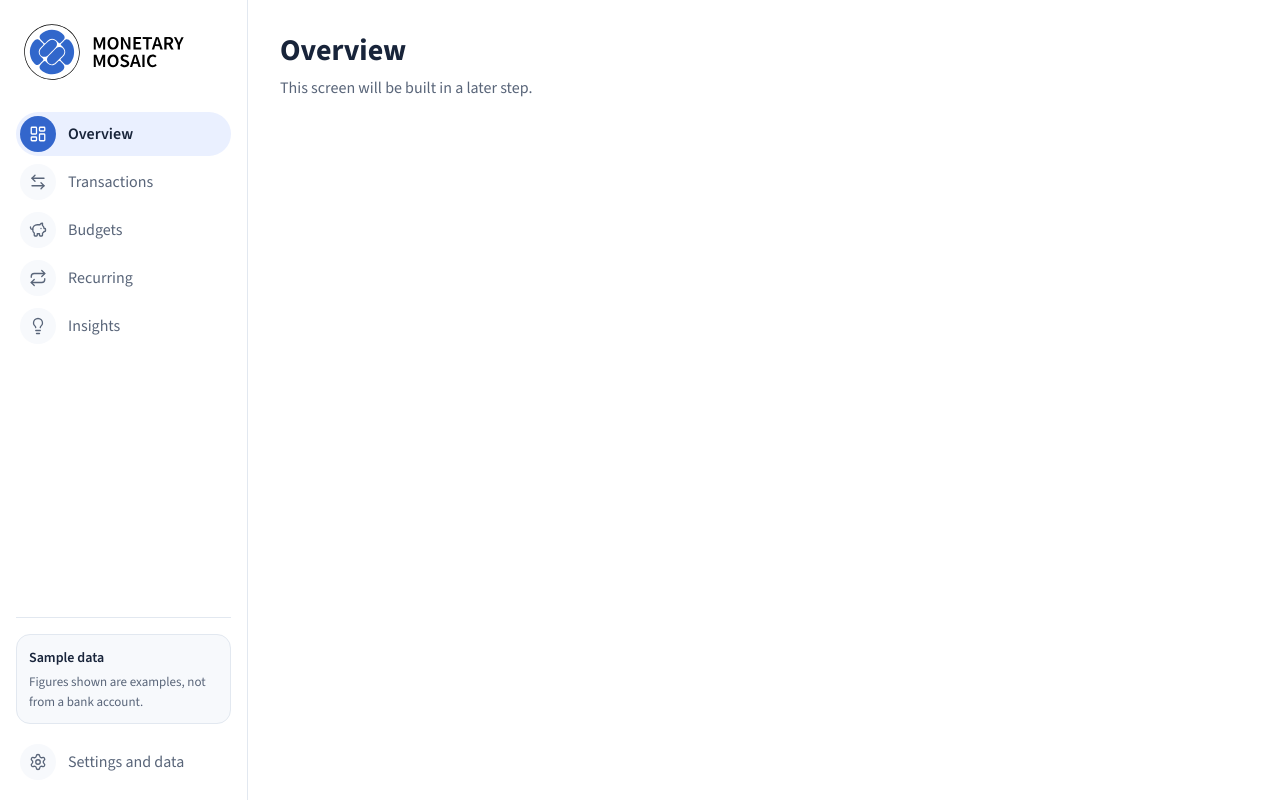
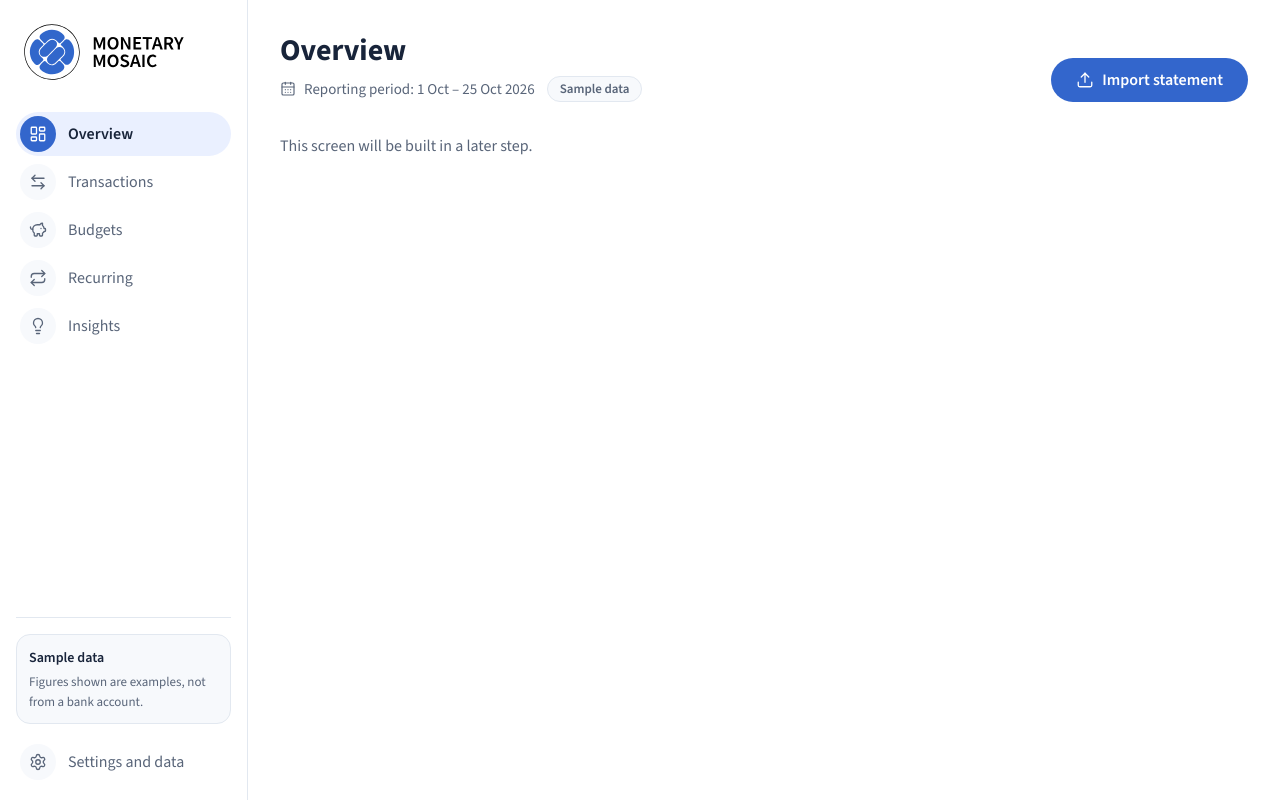
Before and after one commit to aryan-kond/monetary-mosaic, a React (Vite) app in the folder frontend/: page / in a window 1280 px wide. Built offline with nearby package versions, Linux system fonts and the light colour scheme.

Commit message:
feat: add page header and button components

```diff
--- a/frontend/src/App.css
+++ b/frontend/src/App.css
@@ -1,11 +1,3 @@
-.page-title {
-  font-size: var(--text-page-title);
-  font-weight: 700;
-  line-height: 1.2;
-  color: var(--color-text-primary);
-}
-
 .page-placeholder {
-  margin-top: var(--space-2);
   color: var(--color-text-secondary);
 }
--- a/frontend/src/App.tsx
+++ b/frontend/src/App.tsx
@@ -1,6 +1,10 @@
 import { useState } from 'react';
+import { Upload } from 'lucide-react';
 import { AppShell } from './components/AppShell/AppShell';
+import { Button } from './components/Button/Button';
+import { PageHeader } from './components/PageHeader/PageHeader';
 import { primaryNav, utilityNav, type NavId } from './components/Sidebar/navItems';
+import { reportingPeriod } from './data/mockData';
 import './App.css';
 
 const allNavItems = [...primaryNav, ...utilityNav];
@@ -8,10 +12,25 @@ const allNavItems = [...primaryNav, ...utilityNav];
 export default function App() {
   const [activeId, setActiveId] = useState<NavId>('overview');
   const activeItem = allNavItems.find((item) => item.id === activeId) ?? primaryNav[0];
+  const isOverview = activeId === 'overview';
 
   return (
     <AppShell activeId={activeId} onNavigate={setActiveId}>
-      <h1 className="page-title">{activeItem.label}</h1>
+      <PageHeader
+        title={activeItem.label}
+        period={isOverview ? reportingPeriod.label : undefined}
+        sampleData={isOverview}
+        action={
+          isOverview ? (
+            <Button
+              icon={<Upload size={18} strokeWidth={1.75} />}
+              onClick={() => setActiveId('transactions')}
+            >
+              Import statement
+            </Button>
+          ) : undefined
+        }
+      />
       <p className="page-placeholder">This screen will be built in a later step.</p>
     </AppShell>
   );
--- /dev/null
+++ b/frontend/src/components/Button/Button.css
@@ -0,0 +1,59 @@
+.button {
+  display: inline-flex;
+  align-items: center;
+  justify-content: center;
+  gap: var(--space-2);
+  height: 44px;
+  padding: 0 var(--space-6);
+  border: 1px solid transparent;
+  border-radius: var(--radius-pill);
+  font-family: inherit;
+  font-size: var(--text-control);
+  font-weight: 600;
+  line-height: 1;
+  cursor: pointer;
+  transition:
+    background-color var(--duration-fast) var(--ease-standard),
+    border-color var(--duration-fast) var(--ease-standard),
+    color var(--duration-fast) var(--ease-standard);
+}
+
+.button__icon {
+  display: inline-grid;
+  place-items: center;
+}
+
+.button--primary {
+  background: var(--color-primary);
+  color: #ffffff;
+}
+
+.button--primary:hover:not(:disabled) {
+  background: var(--color-primary-hover);
+}
+
+.button--primary:active:not(:disabled) {
+  background: var(--color-primary-pressed);
+}
+
+.button--secondary {
+  background: var(--color-canvas);
+  border-color: var(--color-border);
+  color: var(--color-text-primary);
+}
+
+.button--secondary:hover:not(:disabled) {
+  background: var(--color-surface-soft);
+}
+
+.button--secondary:active:not(:disabled) {
+  background: var(--color-primary-tint);
+}
+
+/* Disabled is not color alone: the cursor changes and the style is clearly flat. */
+.button:disabled {
+  background: var(--color-surface-soft);
+  border-color: var(--color-border);
+  color: var(--color-text-secondary);
+  cursor: not-allowed;
+}
--- /dev/null
+++ b/frontend/src/components/Button/Button.tsx
@@ -0,0 +1,31 @@
+import type { ButtonHTMLAttributes, ReactNode } from 'react';
+import './Button.css';
+
+interface ButtonProps extends ButtonHTMLAttributes<HTMLButtonElement> {
+  /** One primary button per view. Use secondary for supporting actions. */
+  variant?: 'primary' | 'secondary';
+  /** Optional leading icon. It is decorative, so the label must carry the meaning. */
+  icon?: ReactNode;
+}
+
+export function Button({
+  variant = 'primary',
+  icon,
+  type = 'button',
+  className,
+  children,
+  ...rest
+}: ButtonProps) {
+  const classes = ['button', `button--${variant}`, className].filter(Boolean).join(' ');
+
+  return (
+    <button type={type} className={classes} {...rest}>
+      {icon && (
+        <span className="button__icon" aria-hidden="true">
+          {icon}
+        </span>
+      )}
+      {children}
+    </button>
+  );
+}
--- /dev/null
+++ b/frontend/src/components/PageHeader/PageHeader.css
@@ -0,0 +1,48 @@
+.page-header {
+  display: flex;
+  flex-wrap: wrap;
+  align-items: flex-end;
+  justify-content: space-between;
+  gap: var(--space-4) var(--space-6);
+  margin-bottom: var(--space-8);
+}
+
+.page-header__title {
+  font-size: var(--text-page-title);
+  font-weight: 700;
+  line-height: 1.2;
+  color: var(--color-text-primary);
+}
+
+.page-header__meta {
+  display: flex;
+  flex-wrap: wrap;
+  align-items: center;
+  gap: var(--space-2) var(--space-3);
+  margin-top: var(--space-2);
+}
+
+.page-header__period {
+  display: flex;
+  align-items: center;
+  gap: var(--space-2);
+  font-size: var(--text-row);
+  color: var(--color-text-secondary);
+}
+
+.page-header__chip {
+  padding: 2px var(--space-3);
+  border: 1px solid var(--color-border);
+  border-radius: var(--radius-pill);
+  background: var(--color-surface-soft);
+  font-size: var(--text-meta);
+  font-weight: 600;
+  color: var(--color-text-secondary);
+}
+
+@media (max-width: 599px) {
+  .page-header__action,
+  .page-header__action .button {
+    width: 100%;
+  }
+}
--- /dev/null
+++ b/frontend/src/components/PageHeader/PageHeader.tsx
@@ -0,0 +1,37 @@
+import type { ReactNode } from 'react';
+import { CalendarDays } from 'lucide-react';
+import './PageHeader.css';
+
+interface PageHeaderProps {
+  title: string;
+  /** Reporting period, shown as "Reporting period: ...". */
+  period?: string;
+  /** Shows a "Sample data" label so sample figures are never mistaken for real ones. */
+  sampleData?: boolean;
+  /** The page's primary action, for example the Import statement button. */
+  action?: ReactNode;
+}
+
+export function PageHeader({ title, period, sampleData = false, action }: PageHeaderProps) {
+  const hasMeta = Boolean(period) || sampleData;
+
+  return (
+    <header className="page-header">
+      <div>
+        <h1 className="page-header__title">{title}</h1>
+        {hasMeta && (
+          <div className="page-header__meta">
+            {period && (
+              <p className="page-header__period">
+                <CalendarDays size={16} strokeWidth={1.75} aria-hidden="true" />
+                <span>Reporting period: {period}</span>
+              </p>
+            )}
+            {sampleData && <span className="page-header__chip">Sample data</span>}
+          </div>
+        )}
+      </div>
+      {action && <div className="page-header__action">{action}</div>}
+    </header>
+  );
+}
--- /dev/null
+++ b/frontend/src/data/mockData.ts
@@ -0,0 +1,3 @@
+export const reportingPeriod = {
+  label: '1 Oct – 25 Oct 2026',
+};
```
